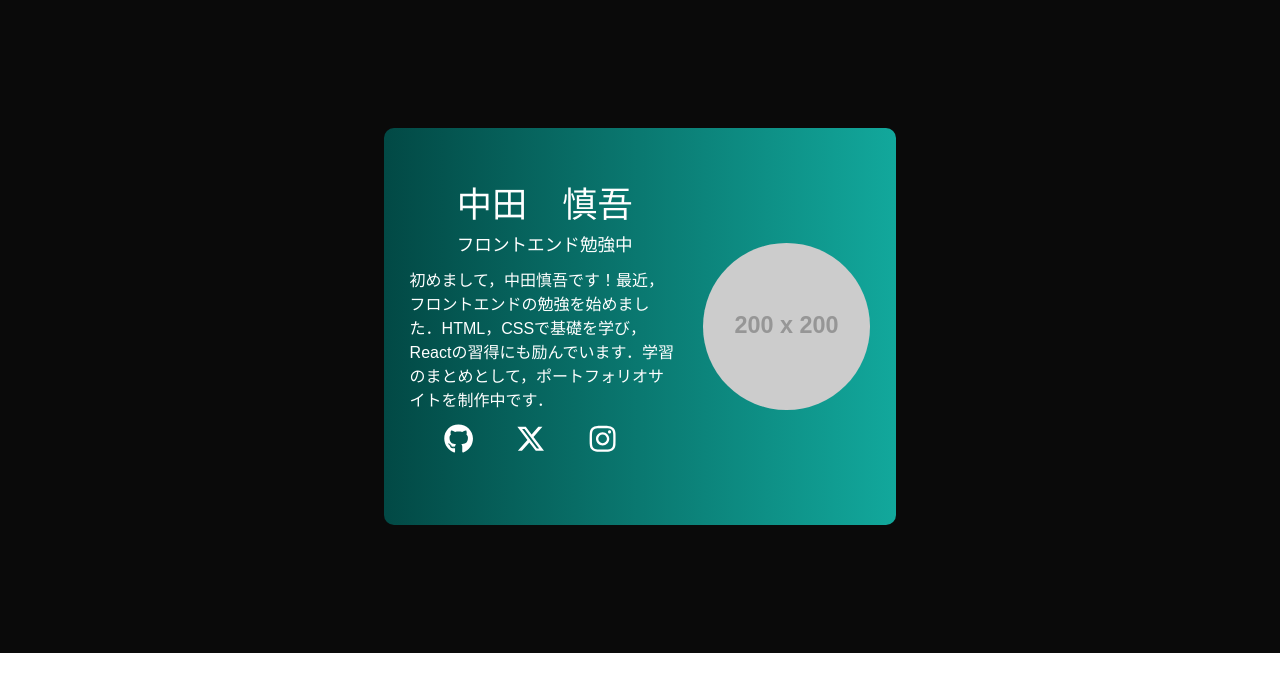
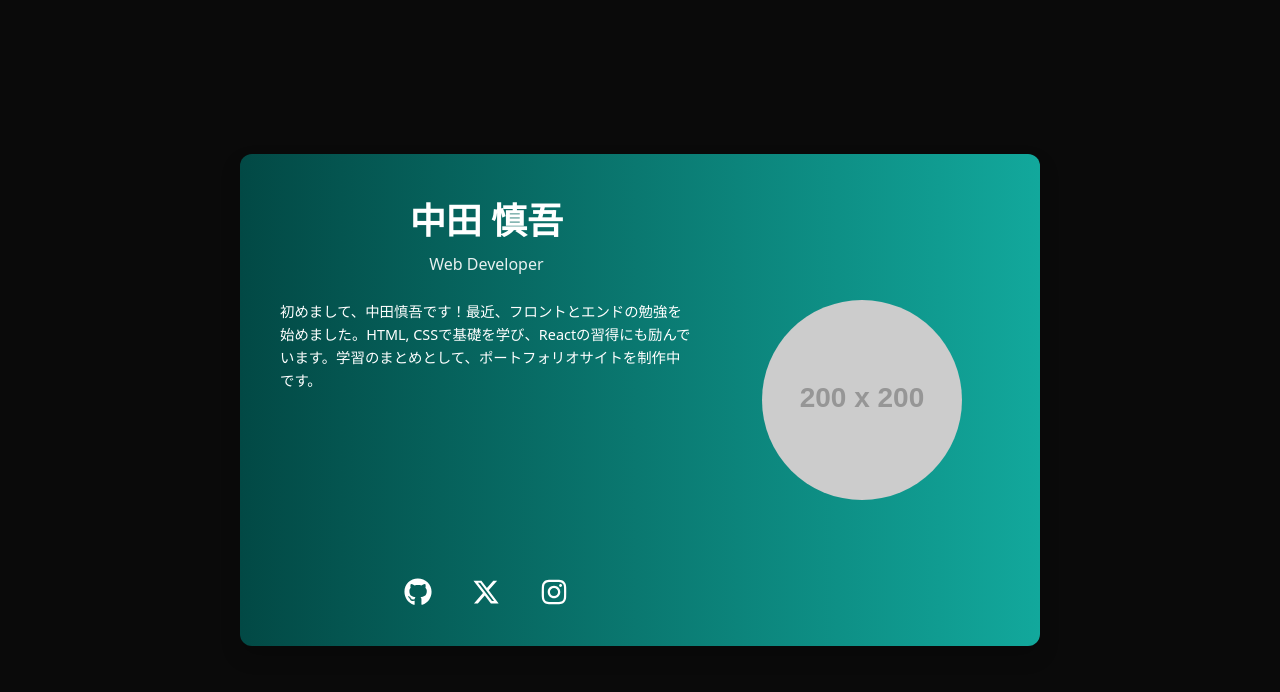
Before and after one commit to nakatashingo/nakata-portfolio, a Next.js app in the folder app/: page / in a window 1280 px wide. Shown: the top 692 px of the page. Built offline with nearby package versions, Linux system fonts and the light colour scheme.

Commit message:
表示するデータをオブジェクトとして管理

```diff
--- a/app/app/globals.css
+++ b/app/app/globals.css
@@ -3,6 +3,15 @@
 :root {
   --background: #ffffff;
   --foreground: #171717;
+  --card-gradient-start: #024945;
+  --card-gradient-end: #12A89C;
+}
+
+@media (prefers-color-scheme: dark) {
+  :root {
+    --background: #0a0a0a;
+    --foreground: #ededed;
+  }
 }
 
 @theme inline {
@@ -12,90 +21,136 @@
   --font-mono: var(--font-geist-mono);
 }
 
-@media (prefers-color-scheme: dark) {
-  :root {
-    --background: #0a0a0a;
-    --foreground: #ededed;
-  }
+* {
+  box-sizing: border-box;
+  margin: 0;
+  padding: 0;
+}
+
+html,
+body {
+  width: 100%;
+  height: 100%;
 }
 
 body {
   background: var(--background);
   color: var(--foreground);
-  font-family: Arial, Helvetica, sans-serif;
-  width: 100%;
-  height: 100%;
-
+  font-family: var(--font-sans), Arial, Helvetica, sans-serif;
 }
 
-* {
-  box-sizing: border-box;
-}
-
-body {
-  margin: 0;
-  position: relative;
-  display: grid;
-}
-
-.app {
+/* --- ポートフォリオスタイル --- */
+.portfolio-container {
+  display: flex;
+  justify-content: center;
+  align-items: center;
+  flex-wrap: nowrap;
+  gap: 0;
   width: 100%;
-  height: 100%;
+  min-height: 100vh;
+  padding: 2rem;
   background-color: #0a0a0a;
 }
 
-.card{
-  margin:10% 30% 10% 30%;
-  background: linear-gradient(to right, #024945, #12A89C);
-
+.portfolio-card {
   display: flex;
   flex-direction: row;
-  border-radius: 10px;
-  padding: 4% 2% 4% 2%;
+  background: linear-gradient(to right, var(--card-gradient-start), var(--card-gradient-end));
+  color: white;
+  border-radius: 12px;
+  padding: 2.5rem;
+
+  width: 100%;
+  max-width: 800px;
+  min-width: auto;
+  aspect-ratio: 65 / 40; /* ← 縦横比を65:40に設定しました */
+
+  box-shadow: 0 10px 20px rgba(0, 0, 0, 0.2);
+  gap: 2rem;
 }
 
-.Introduction{
-  width: 70%;
-  color:white;
-  margin-right: 5%;
+.introduction {
+  flex: 3;
+  display: flex;
+  flex-direction: column;
+  text-align: center;
+  overflow: hidden;
 }
 
-.myName{
-  text-align: center;
-  font-size:2.2rem;
+.introduction h1 {
+  font-size: 2.25rem;
+  font-weight: 600;
+  margin-bottom: 0.25rem;
 }
 
-.subName{
-  text-align: center;
-  font-size: 1.1rem;
+.introduction h2 {
+  font-size: 1rem;
+  font-weight: 400;
+  opacity: 0.9;
+  margin-bottom: 1.5rem;
 }
 
-.description{
-  margin-top: 4%;
-  margin-bottom: 4%;
+.introduction p {
+  text-align: left;
+  line-height: 1.6;
+  font-size: 0.9rem;
+  margin-bottom: 1.5rem;
+  flex-grow: 1;
 }
 
-.contactIcons{
+.social-icons {
   display: flex;
-  flex-direction: row;
-  margin-left: 10%;
-  margin-right: 10%;
+  justify-content: center;
+  gap: 2.5rem;
+  padding-top: 1rem;
 }
 
-.contactIconImage{
-  flex: 1;
-  text-align:center;
+.social-icons a {
+  color: white;
+  transition: transform 0.2s ease-in-out;
+}
 
+.social-icons a:hover {
+  transform: scale(1.1);
+}
+
+.profile-icon {
+  flex: 2;
+  display: flex;
   align-items: center;
   justify-content: center;
-
+  order: 0;
+  padding-bottom: 0;
 }
 
-.myIcon {
-  display: flex;
-  align-items: center;
+.profile-icon img {
+  border-radius: 50%;
+  width: 200px;
+  height: 200px;
+  object-fit: cover;
+  border: none;
 }
 
-.myIcon img{
-  border-radius: 100%;
+/* スマートフォン向けのレスポンシブ設定 */
+@media (max-width: 768px) {
+  .portfolio-container {
+    padding: 1rem;
+    align-items: flex-start;
+  }
+
+  .portfolio-card {
+    flex-direction: column;
+    padding: 2rem;
+    width: 90%;
+    aspect-ratio: unset; /* スマホでは縦横比の固定を解除 */
+  }
+
+  .introduction {
+    order: 2;
+  }
+
+  .profile-icon {
+    order: 1;
+    margin-bottom: 1.5rem;
+  }
 }
--- a/app/app/page.tsx
+++ b/app/app/page.tsx
@@ -1,55 +1,70 @@
-"use client"; // useState, useEffect を使うため
+import Image from "next/image";
+import { FaGithub, FaInstagram, FaXTwitter } from "react-icons/fa6";
 
-import Image from "next/image";
-import { FaGithub, FaInstagram } from "react-icons/fa";
-import { FaXTwitter } from "react-icons/fa6";
-import { useState, useEffect } from "react";
-import LoadingScreen from "@/app/components/LoadingScreen"; // 作成したコンポーネントをインポート
+// 表示するデータをオブジェクトとして管理
+const portfolioData = {
+  name: "中田 慎吾",
+  title: "Web Developer", // 画像に合わせて変更
+  description: "初めまして、中田慎吾です！最近、フロントとエンドの勉強を始めました。HTML, CSSで基礎を学び、Reactの習得にも励んでいます。学習のまとめとして、ポートフォリオサイトを制作中です。",
+  imageUrl: "https://placehold.jp/200x200.png",
+  socialLinks: [
+    {
+      name: "GitHub",
+      url: "https://github.com/nakatashingo",
+      icon: <FaGithub size={28} />, // アイコンサイズを調整
+    },
+    {
+      name: "X (Twitter)",
+      url: "#", // ご自身のURLを入力してください
+      icon: <FaXTwitter size={28} />,
+    },
+    {
+      name: "Instagram",
+      url: "#", // ご自身のURLを入力してください
+      icon: <FaInstagram size={28} />,
+    },
+  ],
+};
 
+// ポートフォリオカード部分をコンポーネントとして分離
+const PortfolioCard = () => (
+  <section className="portfolio-card">
+    <article className="introduction">
+      <h1>{portfolioData.name}</h1>
+      <h2>{portfolioData.title}</h2>
+      <p>{portfolioData.description}</p>
+      <nav className="social-icons">
+        {portfolioData.socialLinks.map((social) => (
+          <a
+            key={social.name}
+            href={social.url}
+            target="_blank"
+            rel="noopener noreferrer"
+            aria-label={social.name}
+          >
+            {social.icon}
+          </a>
+        ))}
+      </nav>
+    </article>
+    <figure className="profile-icon">
+      <Image
+        src={portfolioData.imageUrl}
+        alt="My Icon"
+        width={200} // 画像サイズを200pxに戻す
+        height={200}
+      />
+    </figure>
+  </section>
+);
+
+
+// ページの本体
 export default function Home() {
-  const [isLoading, setIsLoading] = useState(true);
-
-  // LoadingScreenコンポーネントから呼ばれる関数
-  const handleLoadingComplete = () => {
-    setIsLoading(false);
-  };
-
-  // ローディング画面を表示する場合
-  if (isLoading) {
-    return <LoadingScreen onLoadingComplete={handleLoadingComplete} />;
-  }
-
-  // ローディング完了後、ポートフォリオ本体を表示
   return (
-    <div className="app">
-      <div className="card">
-        <div className="Introduction">
-          <div className="myName">
-            <p>中田　慎吾</p>
-          </div>
-          <div className="subName">
-            <p>フロントエンド勉強中</p>
-          </div>
-          <div className="description">
-            <p>初めまして，中田慎吾です！最近，フロントエンドの勉強を始めました．HTML，CSSで基礎を学び，Reactの習得にも励んでいます．学習のまとめとして，ポートフォリオサイトを制作中です．</p>
-          </div>
-          <div className="contactIcons">
-            <div className="contactIconImage">
-              <a href="https://github.com/nakatashingo" target="_blank" rel="noopener noreferrer"><FaGithub color="FFFFFF" size="60%"/></a>
-            </div>
-            <div className="contactIconImage">
-              <a target="_blank" rel="noopener noreferrer"><FaXTwitter color="FFFFFF" size="60%"/></a>
-            </div>
-            <div className="contactIconImage">
-              <a target="_blank" rel="noopener noreferrer"><FaInstagram color="FFFFFF" size="60%"/></a>
-            </div>
-          </div>
-        </div>
-        <div className="myIcon">
-          {/* Next.jsのImageコンポーネントの利用を推奨します */}
-          <Image src="https://placehold.jp/200x200.png" alt="My Icon" width={200} height={200} style={{ borderRadius: '100%' }} />
-        </div>
-      </div>
-    </div>
+    <main className="portfolio-container">
+      {/* カードを1つだけ表示するように戻しました */}
+      <PortfolioCard />
+    </main>
   );
 }
```
